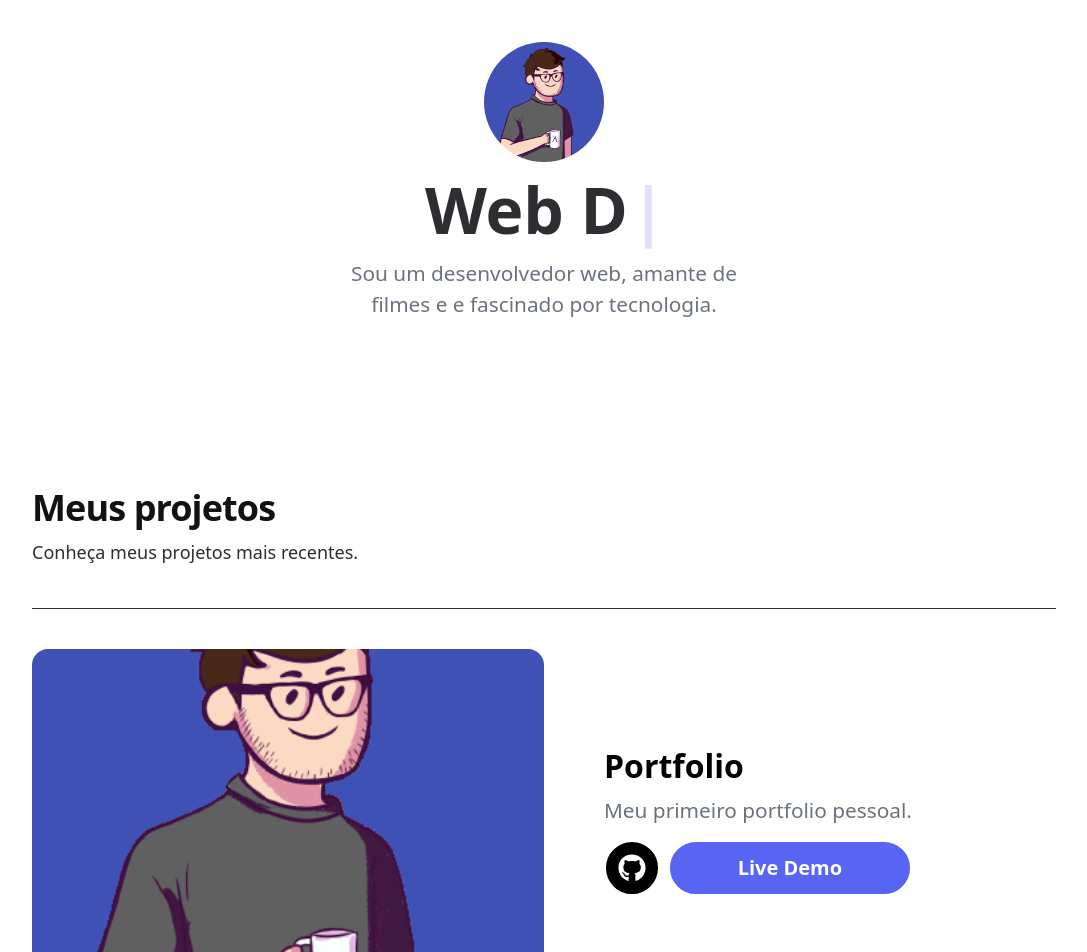
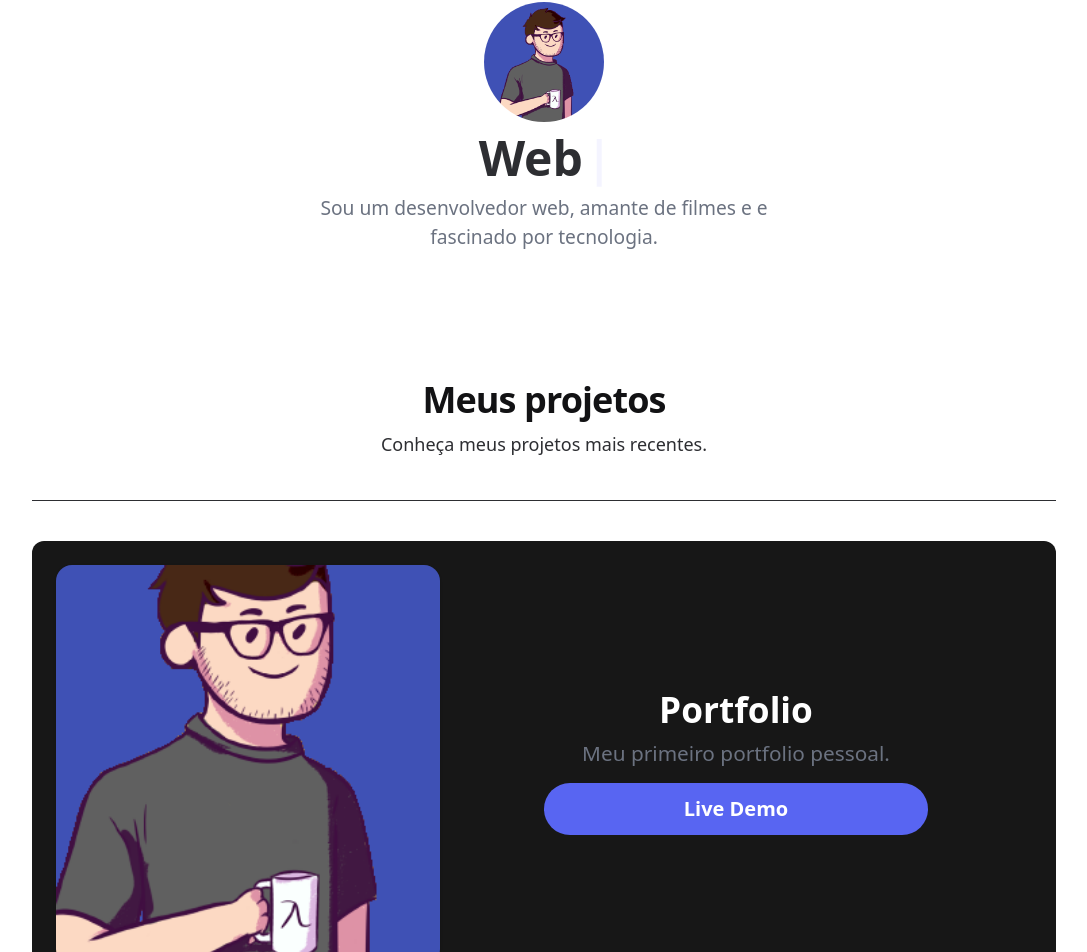
Before and after one commit to pefelippe/Portfolio, a Next.js app: page / in a window 1280 px wide. Shown: the part 206-1158 px from the top of the page, without its empty margins (96-1183 px from the left). Built offline with nearby package versions, Linux system fonts and the light colour scheme.

Commit message:
refactor

```diff
--- a/pages/index.tsx
+++ b/pages/index.tsx
@@ -1,11 +1,11 @@
+import BlogPosts from "../src/content/BlogPosts";
 import CallToContact from "../src/content/CallToContact";
 import Hero from "../src/content/Hero";
-import BlogPosts from "../src/content/BlogPosts";
 import RecentProjects from "../src/content/RecentProjects";
 
 export default function Home() {
   return (
-    <div className="w-screen max-w-5xl mx-auto text-[#2d2e32] space-y-20 md:space-y-32 py-20 md:py-32 max-xl:px-8 ">
+    <div className="w-screen max-w-5xl mx-auto text-[#2d2e32] space-y-32 py-32 max-xl:px-8 ">
       <Hero />
       <RecentProjects />
       <BlogPosts />
--- a/src/components/ProjectCard.tsx
+++ b/src/components/ProjectCard.tsx
@@ -22,17 +22,20 @@ function ProjectCard({
   stack,
   id,
 }: IProjectCard) {
+  const direction = id % 2 === 0 ? -250 : 250;
+
   return (
     <motion.div
-      className="flex  max-md:flex-col gap-10
-      mx-auto rounded-xl  w-full text-[#000]
-      items-center justify-start
-      text-center "
+      initial={{ x: direction, opacity: 0 }}
+      whileInView={{ x: 0, opacity: 1 }}
+      transition={{ duration: 1 }}
+      className="flex  max-md:flex-col mx-auto rounded-xl  w-full text-[#fff] justify-center
+      items-center text-center bg-[#171717] p-6 "
     >
       <Link
         href={link}
-        className="transition-all overflow-hidden md:h-[350px]
-        flex-shrink-0 rounded-2xl w-full max-w-lg "
+        className="transition-all overflow-hidden md:h-[400px]
+        flex-shrink-0 rounded-2xl w-full md:max-w-sm shadow"
       >
         <motion.img
           src={imgUrl}
@@ -43,13 +46,13 @@ function ProjectCard({
       </Link>
 
       <div
-        className="p-5  flex flex-col  gap-4 xs
-       text-start items-start  w-fit h-fit rounded-md max-w-sm"
+        className="py-5  flex flex-col  gap-4
+       text-center items-center  w-full  h-fit rounded-md "
       >
         <a
           href={link}
           target="_blank"
-          className=" text-[#000] gap-2  w-fit text-[2rem] font-semibold "
+          className=" gap-2  w-fit text-[2.2rem] font-semibold "
           rel="noreferrer"
         >
           {title}
@@ -60,7 +63,7 @@ function ProjectCard({
           className="flex w-full max-w-sm  justify-center
         font-semibold text-xl items-center gap-2"
         >
-          <Link
+          {/* <Link
             href={repo}
             target="_blank"
             className="flex bg-[#000] text-[#fff] items-center
@@ -68,13 +71,13 @@ function ProjectCard({
              justify-center rounded-full w-fit p-3"
           >
             <FaGithub className="h-7 w-7 " />
-          </Link>
+          </Link> */}
           <Link
             href={link}
             target="_blank"
             className="flex gap-4  items-center bg-blue hover:bg-blue/80
              text-white transition-all text-xl
-            border-2 justify-center rounded-full w-full  py-3"
+            justify-center rounded-full w-full  py-3"
           >
             Live Demo
           </Link>
--- a/src/content/BlogPosts.tsx
+++ b/src/content/BlogPosts.tsx
@@ -51,11 +51,11 @@ const posts = [
   },
 ];
 
-export default function Example() {
+export default function Blog() {
   return (
     <div className="bg-white ">
       <div className="mx-auto max-w-7xl ">
-        <div className="mx-auto max-w-2xl lg:mx-0">
+        <div className="mx-auto  lg:mx-0 text-center w-full justify-center">
           <h2 className="text-3xl font-bold tracking-tight text-gray-900 sm:text-4xl">
             Direto do blog
           </h2>
--- a/src/content/Hero.tsx
+++ b/src/content/Hero.tsx
@@ -16,7 +16,7 @@ export default function About() {
   });
 
   return (
-    <motion.div className="flex flex-col h-fit w-full justify-center items-center py-10 ">
+    <motion.div className="flex flex-col h-fit w-full justify-center items-center">
       <motion.img
         initial={{ y: -100, opacity: 0 }}
         whileInView={{ y: 0, opacity: 1 }}
@@ -28,14 +28,14 @@ export default function About() {
       />
 
       <h2
-        className="flex text-[3rem] md:text-[4rem] font-bold
+        className="flex text-[3rem] font-bold
        justify-center text-center items-center "
       >
         {text}
         <Cursor cursorColor="blue" />
       </h2>
 
-      <p className="flex text-[1.3rem] text-gray-500 max-w-sm md:max-w-md  text-center">
+      <p className="flex text-[1.2rem] text-gray-500 max-w-sm md:max-w-md  text-center">
         {heroDescription}
       </p>
     </motion.div>
--- a/src/content/RecentProjects.tsx
+++ b/src/content/RecentProjects.tsx
@@ -20,15 +20,14 @@ type ProjectsType = {
 function RecentProjects() {
   return (
     <motion.div
-      initial={{ x: -250, opacity: 0 }}
-      whileInView={{ x: 0, opacity: 1 }}
+      initial={{ opacity: 0 }}
+      whileInView={{opacity: 1 }}
       transition={{ duration: 1 }}
       id="work"
       className=" w-full mx-auto h-fit text-xl
-      rounded-xl flex flex-col justify-between
-      items-start "
+      rounded-xl flex flex-col justify-between items-start "
     >
-      <div className=" max-w-2xl lg:mx-0">
+      <div className=" lg:mx-0 w-full justify-center text-center">
         <h2 className="text-3xl font-bold tracking-tight text-gray-900 sm:text-4xl">
           Meus projetos
         </h2>
@@ -39,7 +38,7 @@ function RecentProjects() {
 
       <div
         className="w-full grid border-t
-       border-gray-200 mt-10 pt-10 lg:mx-0 gap-16"
+       border-gray-200 mt-10 pt-10 lg:mx-0 gap-10"
       >
         {projects?.map((proj) => {
           return (
```
